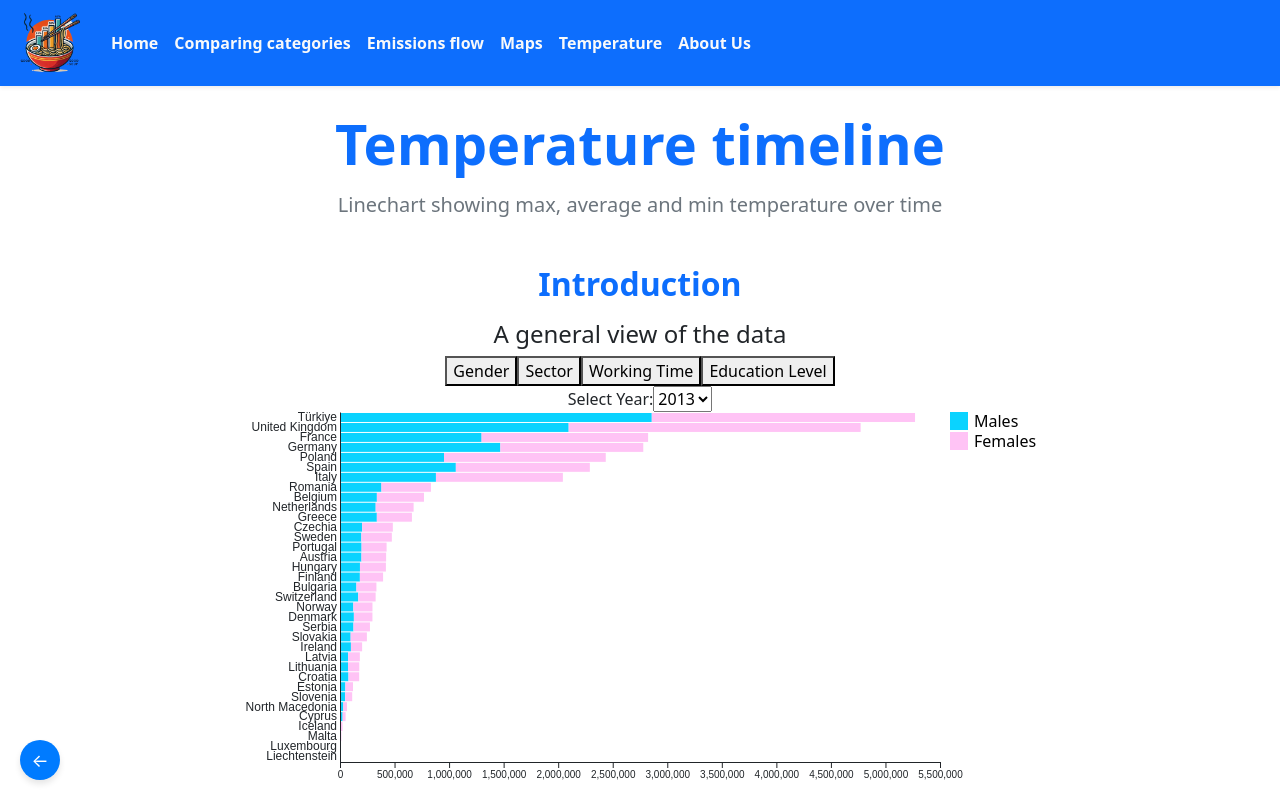
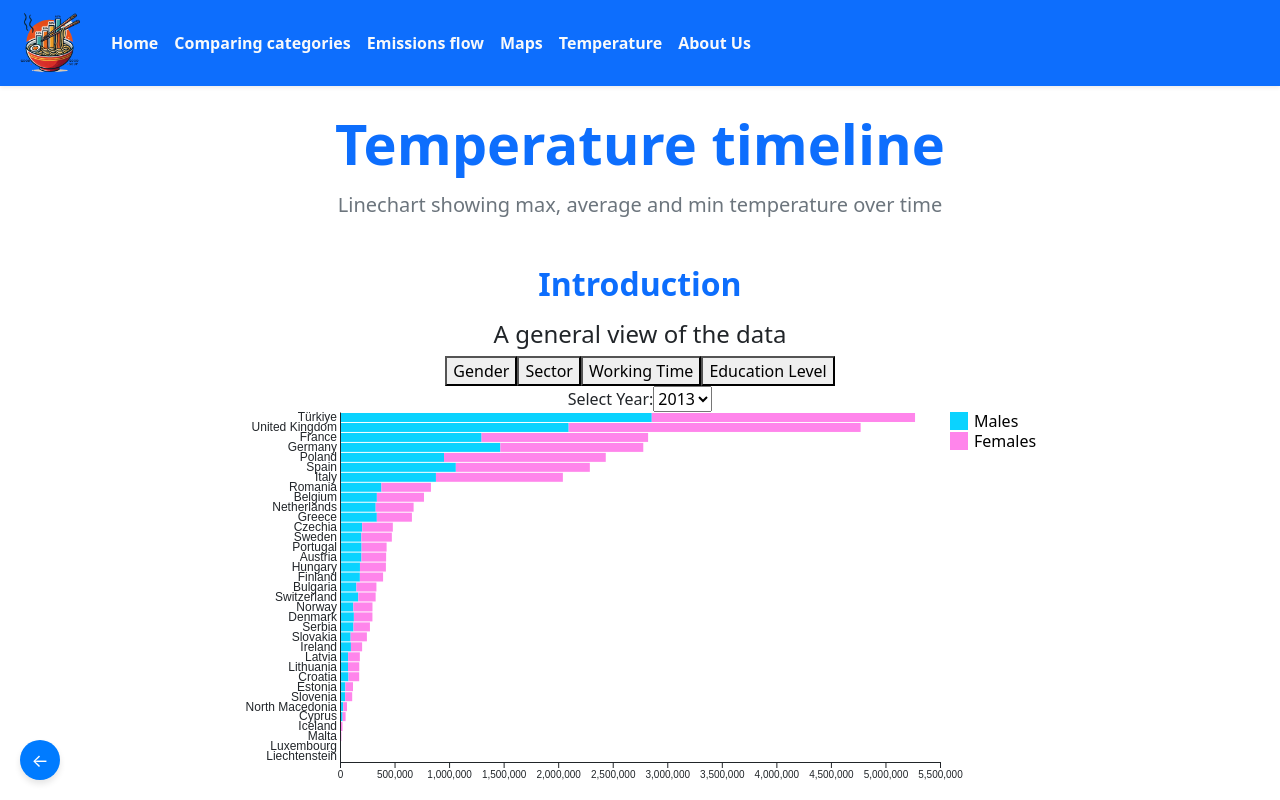
Before and after one commit to Sasmukni/GoodSoupDataVis, a React (Create React App) app: page /#/project in a window 1280 px wide. Shown: the top 800 px of the page. Built offline with nearby package versions, Linux system fonts and the light colour scheme.

Commit message:
Female colors changed

```diff
--- a/src/project/routes/projectHome.js
+++ b/src/project/routes/projectHome.js
@@ -15,9 +15,9 @@ import GaugeChart from '../visualizations/GaugeChart';
 const colorsType = {
     Neutral: "#D6D6D7",
     Males: "#0AD3FF",
-    Females: "#FFC3F5",
+    Females: "#FF85EB",
     "Males-opaque": "#00B7E0",
-    "Females-opaque": "#FF85EB",
+    "Females-opaque": "#FFC3F5",
     "Full time": "#fedb72",
     "Part time": "#DB504A",
     "Short cycle" : "#D7F2BA",
--- a/src/project/routes/subsidiaryPage.js
+++ b/src/project/routes/subsidiaryPage.js
@@ -11,9 +11,9 @@ import ChoroplethMap from '../visualizations/ChoroplethMap';
 const colorsType = {
     Neutral: "#D6D6D7",
     Males: "#0AD3FF",
-    Females: "#FFC3F5",
+    Females: "#FF85EB",
     "Males-opaque": "#00B7E0",
-    "Females-opaque": "#FF85EB",
+    "Females-opaque": "#FFC3F5",
     "Full time": "#fedb72",
     "Part time": "#DB504A",
     "Short cycle" : "#D7F2BA",
```
